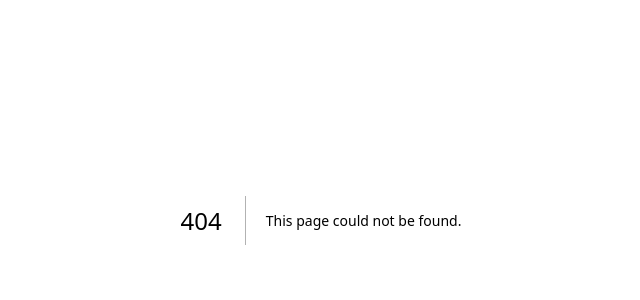
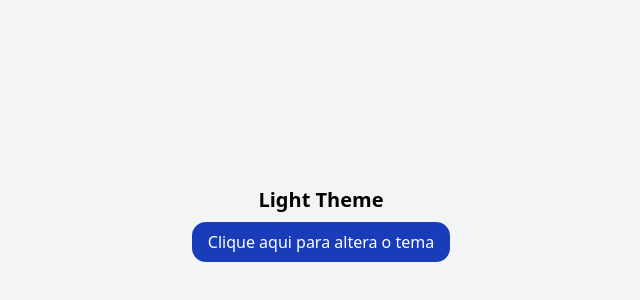
Before and after one commit to Iago-Vinicio/introducao-ao-nextjs, a Next.js app: page /darkTheme in a window 1280 px wide. Before the commit this address had no page. Shown: the part 180-480 px from the top of the page, without its empty margins (319-959 px from the left). Built offline with nearby package versions, Linux system fonts and the light colour scheme.

Commit message:
feat: Darktheme

```diff
--- /dev/null
+++ b/src/app/darkTheme/page.tsx
@@ -0,0 +1,22 @@
+'use client'
+
+import ToogleDark from "@/components/toogleDark"
+import { useState } from "react"
+
+export default function DarkTheme() {
+
+  const [isDark, setIsDark] = useState(false)
+
+   const  handleToogleTheme = () => {
+        setIsDark(isDark => !isDark)
+  }
+
+  return (
+    <div className={` flex justify-center h-screen items-center flex-col transition-all duration-800
+    ${isDark ? 'bg-gray-900 text-white' : 'bg-gray-100 text-black'}`}>
+      <h1 className="font-bold text-xl py-2">{isDark ? 'Dark Theme' : 'Light Theme' }</h1>
+
+    <ToogleDark onToggle={handleToogleTheme}/>
+    </div>
+  )
+}
--- /dev/null
+++ b/src/components/toogleDark.tsx
@@ -0,0 +1,14 @@
+type Theme = {
+    onToggle: () => void;
+}
+
+export default function ToggleDark({ onToggle }: Theme) {
+    return (
+        <button
+            onClick={onToggle}
+            className="bg-blue-800 text-white py-2 px-4 rounded-xl"
+        >
+            Clique aqui para altera o tema
+        </button>
+    )
+}
```
